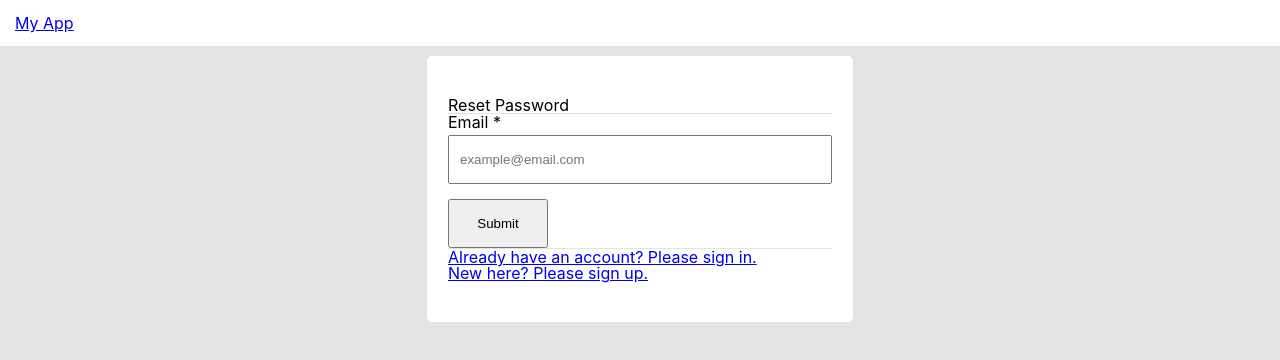
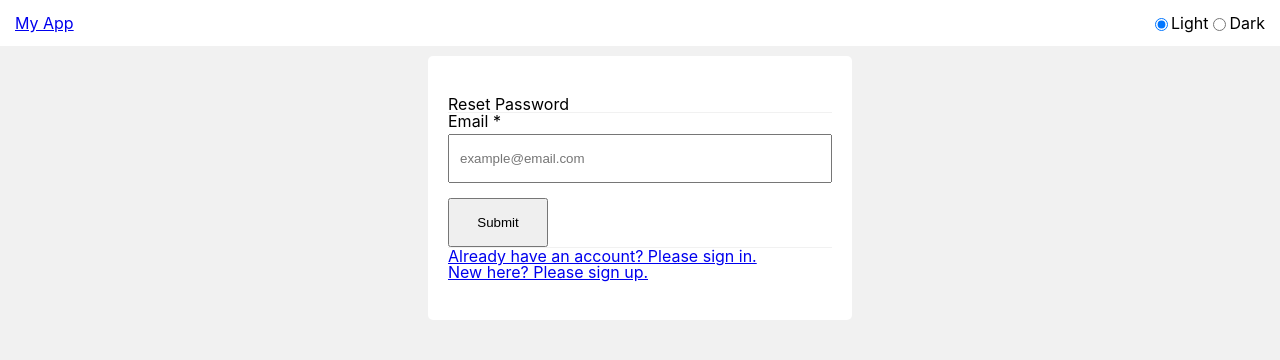
Before and after one commit to Derfan/managment-fe, a React (Vite) app: page /reset in a window 1280 px wide. Shown: the top 360 px of the page. Built offline with nearby package versions, Linux system fonts and the light colour scheme.

Commit message:
add ThemeSwitcher component

```diff
--- a/src/App.tsx
+++ b/src/App.tsx
@@ -1,4 +1,4 @@
-import { Suspense, lazy, useEffect } from "react";
+import { Suspense, lazy } from "react";
 import { Routes, Route } from "react-router-dom";
 
 import { Header } from "./modules";
@@ -9,25 +9,7 @@ const SignInRoute = lazy(() => import('./routes/SignIn'));
 const SignUpRoute = lazy(() => import('./routes/SignUp'));
 const ResetRoute = lazy(() => import('./routes/Reset'));
 
-enum Themes {
-  Light = 'light-theme',
-  Dark = 'dark-theme',
-}
-
 export function App() {
-  useEffect(() => {
-    const theme = window.localStorage.getItem('theme');
-    const body = document.body;
-    let className = theme;
-
-    if (!theme) {
-      className = Themes.Light;
-      window.localStorage.setItem('theme', className);
-    }
-
-    body.classList.add(className);
-  }, []);
-
   return (
     <>
       <Header />
--- a/src/components/Card/Card.module.css
+++ b/src/components/Card/Card.module.css
@@ -1,12 +1,11 @@
 .card {
-    background-color: white;
+    background-color: var(--secondary-bg-color);
 
     width: 30%;
     min-width: 320px;
     padding: 40px 20px;
     margin: 10px auto;
 
-    border: 1px solid white;
     border-radius: 5px;
 }
 
--- /dev/null
+++ b/src/components/RadioGroup/index.tsx
@@ -0,0 +1,38 @@
+import { Fragment } from "react";
+
+type PropsType = {
+    name: string
+    options: string[]
+    defaultValue?: string
+    direction?: 'row'|'column'
+    required?: boolean
+    onChange: (newValue:string) => void
+}
+
+export const RadioGroup = ({ name, options, defaultValue, direction, onChange }:PropsType) => {
+    const changeHandler = event => onChange(event.target.value);
+
+    return (
+        <div style={{ display: 'flex', flexDirection: direction }}>
+            {options.map(option => (
+                <Fragment key={option}>
+                    <input
+                        type="radio"
+                        id={option}
+                        name={name}
+                        value={option}
+                        defaultChecked={option === defaultValue}
+                        onChange={changeHandler}
+                    />
+                    <label htmlFor={option}>{option}</label>
+                </Fragment>
+            ))}
+        </div>
+    )
+};
+
+RadioGroup.defaultProps = {
+    defaultValue: '',
+    direction: 'column',
+    required: false,
+};
--- a/src/components/index.ts
+++ b/src/components/index.ts
@@ -5,3 +5,4 @@ export { Title } from './Title';
 export { Card } from './Card';
 export { Loader } from './Loader';
 export { Separator } from './Separator';
+export { RadioGroup } from './RadioGroup';
--- a/src/modules/Header/Header.module.css
+++ b/src/modules/Header/Header.module.css
@@ -1,5 +1,10 @@
 .header {
+    display: flex;
+    flex-direction: row;
+    justify-content: space-between;
+    align-items: center;
+
     padding: 15px;
 
-    background-color: white;
+    background-color: var(--secondary-bg-color);
 }
--- a/src/modules/Header/index.tsx
+++ b/src/modules/Header/index.tsx
@@ -1,6 +1,7 @@
 import { Link } from "react-router-dom";
 
 import { Title } from "../../components";
+import { ThemeSwitcher } from "../ThemeSwitcher";
 import cn from "./Header.module.css";
 
 export const Header = () => {
@@ -9,6 +10,8 @@ export const Header = () => {
             <Title tag="h1">
                 <Link to="/">My App</Link>
             </Title>
+
+            <ThemeSwitcher />
         </header>
     )
 };
--- /dev/null
+++ b/src/modules/ThemeSwitcher/index.tsx
@@ -0,0 +1,51 @@
+import { useEffect, useRef } from "react";
+
+import { RadioGroup } from "../../components";
+
+enum Themes {
+  Light,
+  Dark
+}
+
+const getThemeClassName = (value:string) => `${value.toLowerCase()}-theme`;
+
+const useTheme = () => {
+    const theme = window.localStorage.getItem('theme') || Themes[0];
+    const bodyTheme = useRef(getThemeClassName(theme));
+
+    const setTheme = (value:string) => {
+        const nextBodyTheme = getThemeClassName(value);
+
+        if (document.body.classList.length === 0) {
+            document.body.classList.add(nextBodyTheme);
+        } else {
+            document.body.classList.replace(bodyTheme.current, nextBodyTheme);
+        }
+
+        window.localStorage.setItem('theme', value);
+        bodyTheme.current = nextBodyTheme;
+    };
+
+    useEffect(() => {
+        setTheme(theme);
+    }, []);
+
+    return {
+        theme,
+        setTheme,
+    };
+};
+
+export const ThemeSwitcher = () => {
+    const { theme, setTheme } = useTheme();
+
+    return (
+        <RadioGroup
+            name="theme"
+            options={[Themes[0], Themes[1]]}
+            defaultValue={theme}
+            onChange={setTheme}
+            direction="row"
+        />
+    )
+};
--- a/src/styles/index.css
+++ b/src/styles/index.css
@@ -5,14 +5,16 @@ html, body {
 }
 
 body.light-theme {
-  --main-bg-color: #e3e3e3;
+  --main-bg-color: #f1f1f1;
   --main-text-color: black;
+  --secondary-bg-color: white;
   --error-color: red;
 }
 
 body.dark-theme {
   --main-bg-color: black;
-  --main-text-color: #e3e3e3;
+  --main-text-color: #f1f1f1;
+  --secondary-bg-color: #2a2a2a;
   --error-color: red;
 }
 
```
